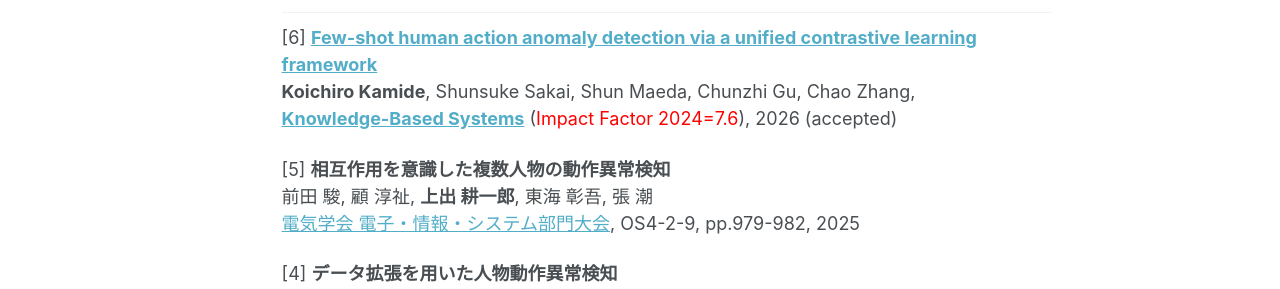
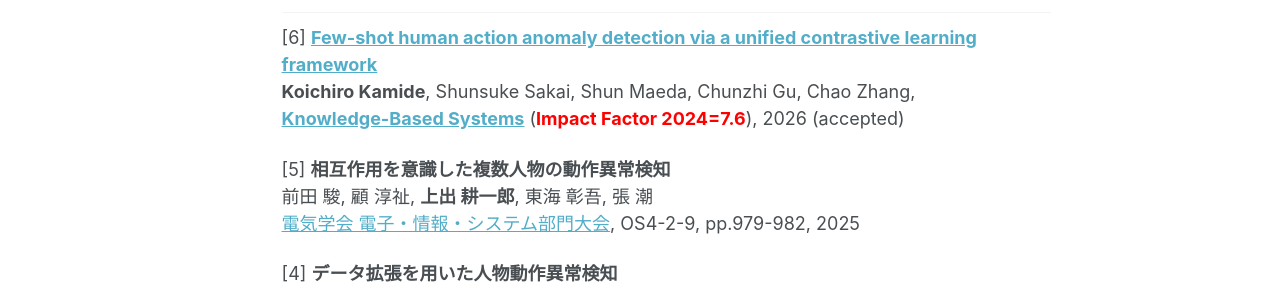
Before and after one commit to koichiro-kamide/koichiro-kamide.github.io, a Jekyll site: the page built from _pages/about.md, in a window 1280 px wide. Shown: the part 554-843 px from the top of the page. Built offline with Jekyll 4.4.1, drawn with Linux system fonts in a browser that asks for light colours.

Commit message:
Update IF.

```diff
--- a/_pages/about.md
+++ b/_pages/about.md
@@ -41,7 +41,7 @@ redirect_from:
 ## 研究業績
 [6] [**Few-shot human action anomaly detection via a unified contrastive learning framework**](https://www.sciencedirect.com/science/article/pii/S0950705125021689)
 **Koichiro Kamide**, Shunsuke Sakai, Shun Maeda, Chunzhi Gu, Chao Zhang,
-[**Knowledge-Based Systems**](https://www.sciencedirect.com/journal/knowledge-based-systems) (<span style="color: red; ">Impact Factor 2024=7.6</span>), 2026 (accepted)
+[**Knowledge-Based Systems**](https://www.sciencedirect.com/journal/knowledge-based-systems) (<span style="color: red; ">**Impact Factor 2024=7.6**</span>), 2026 (accepted)
 
 [5] **相互作用を意識した複数人物の動作異常検知**
 前田 駿, 顧 淳祉, **上出 耕一郎**, 東海 彰吾, 張 潮
```
